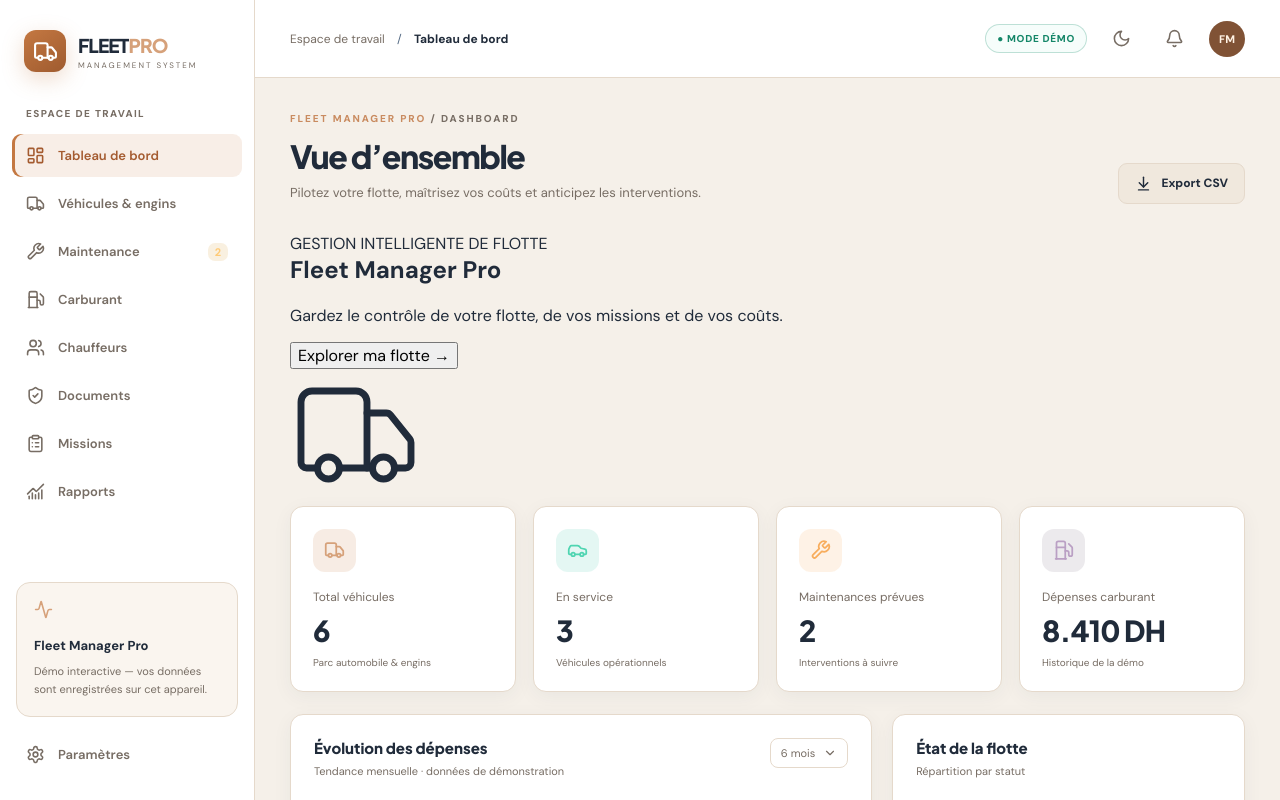
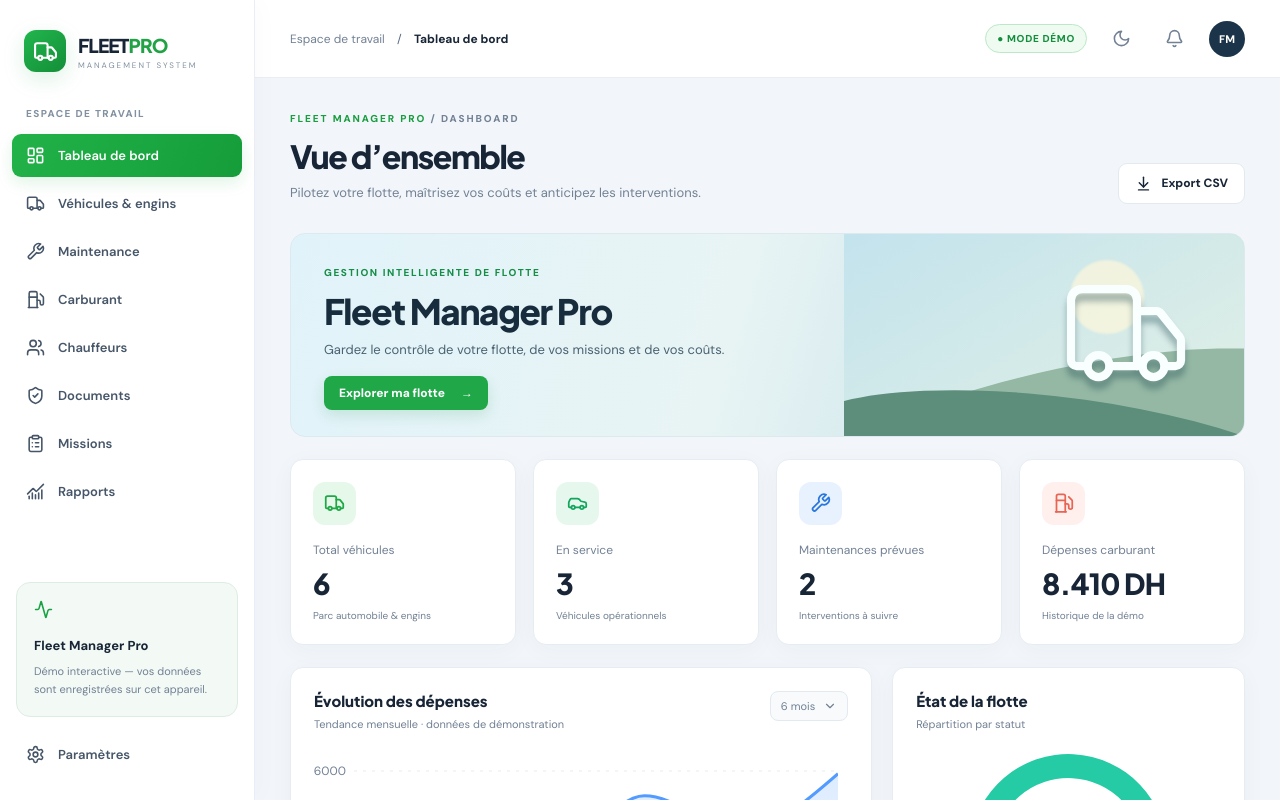
Before and after one commit to morjani123/fleet-manager-pro, a React (Vite) app: page / in a window 1280 px wide. Shown: the top 800 px of the page. Built offline with nearby package versions, Linux system fonts and the light colour scheme.

Commit message:
design: apply Style D Clair Premium with emerald navigation, white cards and illustrated fleet hero

```diff
--- a/src/style.css
+++ b/src/style.css
@@ -49,3 +49,58 @@ h1{font-size:clamp(26px,3vw,32px);letter-spacing:-1.4px}
 .app.light .help-box{background:#faf5ef}
 .app.light .stat-card,.app.light .panel{box-shadow:0 5px 20px rgba(25,51,85,.05)}
 @media(max-width:800px){.topbar{padding-inline:18px}.content{padding:24px 17px}.sidebar{width:255px;min-width:255px}}
+
+/* Style D — Clair Premium: clean corporate white and emerald green */
+.app{
+ --bg:#101b28;--sidebar:#152333;--surface:#1d2d3e;--surface2:#273b4d;
+ --line:#33495b;--text:#f5f9fc;--muted:#a9bdca;--grid:#33495b;--blue:#25a44c;
+}
+.app.light{
+ --bg:#f2f6fa;--sidebar:#fff;--surface:#fff;--surface2:#edf5f1;
+ --line:#e2eaf0;--text:#172536;--muted:#728194;--grid:#e6edf3;--blue:#21a345;
+}
+.app.light .sidebar{background:#fff;border-right:1px solid #e8eef3;color:#172536;box-shadow:5px 0 24px #12243a05}
+.brand-icon{background:linear-gradient(140deg,#21b64d,#148e38);box-shadow:0 7px 22px #1caa4b26}
+.brand strong span{color:#21a345}
+.app.light .brand small,.app.light .nav-label{color:#8291a1}
+.app.light .nav-item{color:#465668}
+.app.light .nav-item:hover{background:#f1f8f3;color:#138f3c}
+.nav-item.selected,.app.light .nav-item.selected{background:linear-gradient(110deg,#21b248,#159d3a);color:#fff;box-shadow:0 6px 15px #20a94722}
+.nav-item.selected svg,.app.light .nav-item.selected svg{color:#fff}
+.app.light .nav-item b{background:#fff2;color:#fff}
+.app.light .help-box{background:#f3f9f5;border:1px solid #deede3}
+.app.light .help-icon{color:#18a243}
+.app.light .topbar{background:#fff;border-color:#e8eef3}
+.app.light .avatar{background:#1b344a;color:#fff}
+.app.light .eyebrow{color:#199d40}
+.app.light .stat-card,.app.light .panel{background:#fff;border-color:#e6edf2;box-shadow:0 5px 24px #182c4309}
+.app.light .stat-icon.blue{background:#e5f8e9;color:#20a747}
+.app.light .stat-icon.green{background:#e6f8ee;color:#12a55c}
+.app.light .stat-icon.orange{background:#e8f2ff;color:#2977dc}
+.app.light .stat-icon.purple{background:#fff0ee;color:#e76552}
+.btn.primary{background:#20a847;border-color:#20a847;box-shadow:0 7px 16px #1caa482a}
+.btn.primary:hover{background:#178e39}
+.app.light .btn.secondary{background:#fff}
+.app.light .demo-chip{color:#138e3c;border-color:#bce8c7;background:#effbf1}
+.app.light .status-panel,.app.light .chart-panel{background:#fff}
+.app.light .pill{background:#f8fafc}
+.fleet-hero{min-height:178px;position:relative;overflow:hidden;display:flex;align-items:center;justify-content:space-between;border-radius:15px;margin-bottom:22px;padding:26px 33px;background:linear-gradient(105deg,#e1f3fa 0%,#e8f4f4 46%,#b7d9e4 100%);border:1px solid #dceaf0}
+.fleet-hero-copy{position:relative;z-index:2;max-width:540px}
+.fleet-hero-kicker{font-size:10px;letter-spacing:1.6px;font-weight:800;color:#168d47}
+.fleet-hero h2{font:800 clamp(25px,3vw,35px) 'Plus Jakarta Sans',sans-serif;letter-spacing:-1.3px;color:#172c3c;margin:8px 0 7px}
+.fleet-hero p{color:#4a6271;font-size:13px;line-height:1.6;margin:0 0 15px}
+.fleet-hero-link{background:#1fa748;color:#fff;border:0;border-radius:8px;padding:9px 15px;font-size:12px;font-weight:800;display:inline-flex;gap:16px;align-items:center;box-shadow:0 5px 14px #168f3b28}
+.fleet-hero-link:hover{background:#14883a}
+.fleet-hero-art{position:absolute;right:0;top:0;bottom:0;width:42%;overflow:hidden;background:linear-gradient(150deg,#c3e3ed,#e2f0e5)}
+.hero-sun{position:absolute;right:25%;top:13%;width:74px;height:74px;background:#fff8dbb0;border-radius:50%;filter:blur(1px)}
+.hero-hill{position:absolute;left:-15%;width:145%;height:80%;bottom:-56%;border-radius:50% 50% 0 0}
+.hero-hill-back{background:#94b8a4;transform:rotate(-12deg);bottom:-46%}
+.hero-hill-front{background:#5d8e7c;transform:rotate(8deg);bottom:-62%}
+.hero-truck{position:absolute;right:13%;bottom:18%;color:#f9ffff;filter:drop-shadow(0 8px 3px #234b5666);stroke-width:1.5}
+.app.dark .fleet-hero{background:linear-gradient(105deg,#1a3440,#23535b);border-color:#2b5357}
+.app.dark .fleet-hero h2{color:#fff}
+.app.dark .fleet-hero p{color:#d0e6e7}
+.app.dark .fleet-hero-kicker{color:#69e69a}
+.app.dark .fleet-hero-art{opacity:.65}
+@media(max-width:760px){.fleet-hero{min-height:175px;padding:23px 19px}.fleet-hero-copy{max-width:80%}.fleet-hero-art{width:48%;opacity:.4}.fleet-hero h2{font-size:25px}.fleet-hero p{font-size:12px}.app.light .sidebar{background:#fff}}
+@media(max-width:420px){.fleet-hero-copy{max-width:100%}.fleet-hero-art{opacity:.2}.fleet-hero{min-height:185px}}
```
